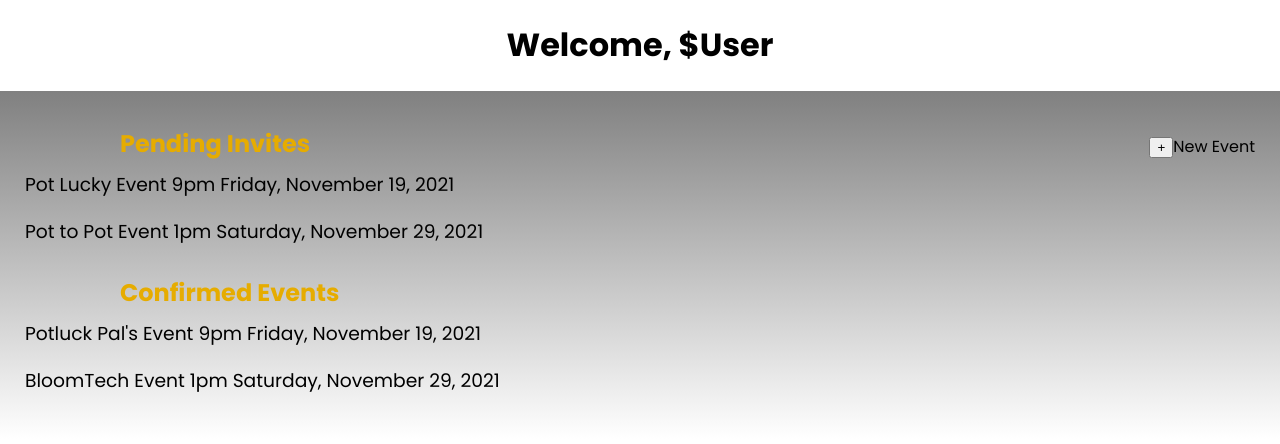
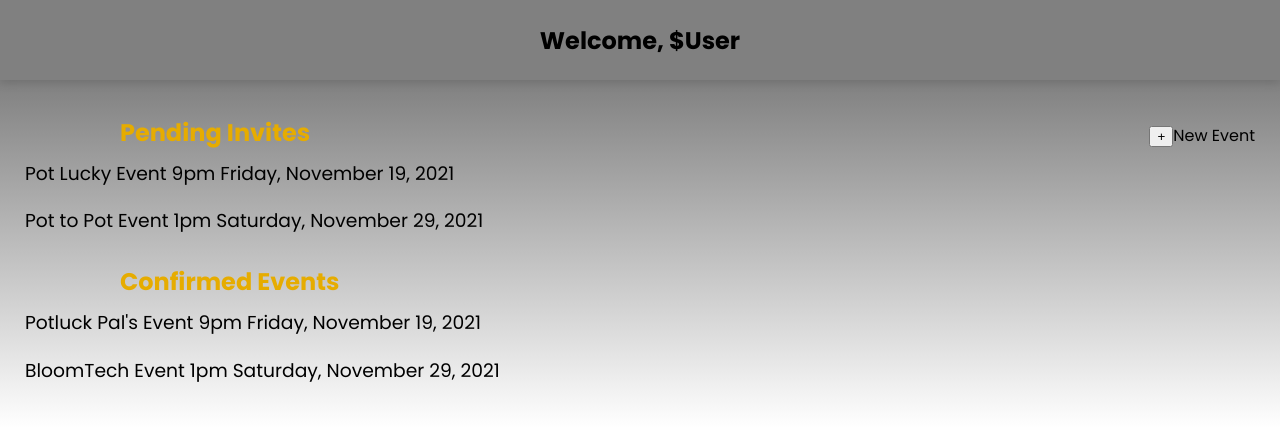
Before and after one commit to 19jlevitre/front-end2, a React (Create React App) app in the folder potluck-planner/: page /profile in a window 1280 px wide. Shown: the top 444 px of the page. Built offline with nearby package versions, Linux system fonts and the light colour scheme.

Commit message:
navbar styled

```diff
--- a/potluck-planner/src/Components/ProfileBoxes/Profile.js
+++ b/potluck-planner/src/Components/ProfileBoxes/Profile.js
@@ -21,28 +21,38 @@ const ProfilePage = styled.div`
     }
     h2{
         font-size: 2 rem;
-    height: 25px;
-    width: 60%;
-    color: #e6ac00;
-    margin: 10px auto;
+        height: 25px;
+        width: 60%;
+        color: #e6ac00;
+        margin: 10px auto;
     }
     .right-new{
         display: flex;
         flex-direction: column;
         margin: 25px;
-
     }
     h3{
         font-weight: 100;
     }
-
+    nav{
+        position: sticky;
+        top: 0;
+        z-index: 999;
+        height: 80px;
+        background-color: grey;
+        box-shadow: 0px 2px 10px rgba(0, 0, 0, 0.15);
+        display: flex;
+        justify-content: center;
+        align-items: center;
+    }
 `
 
 
 export default function Profile (){
     return(
         <ProfilePage>
-            <h1> Welcome, $User </h1>
+            {/* Add dynamic user value */}
+            <nav><h1> Welcome, $User </h1></nav>
             <div className='content'>
                 <div className='left-events'>
                     <PendingBox/>
```
